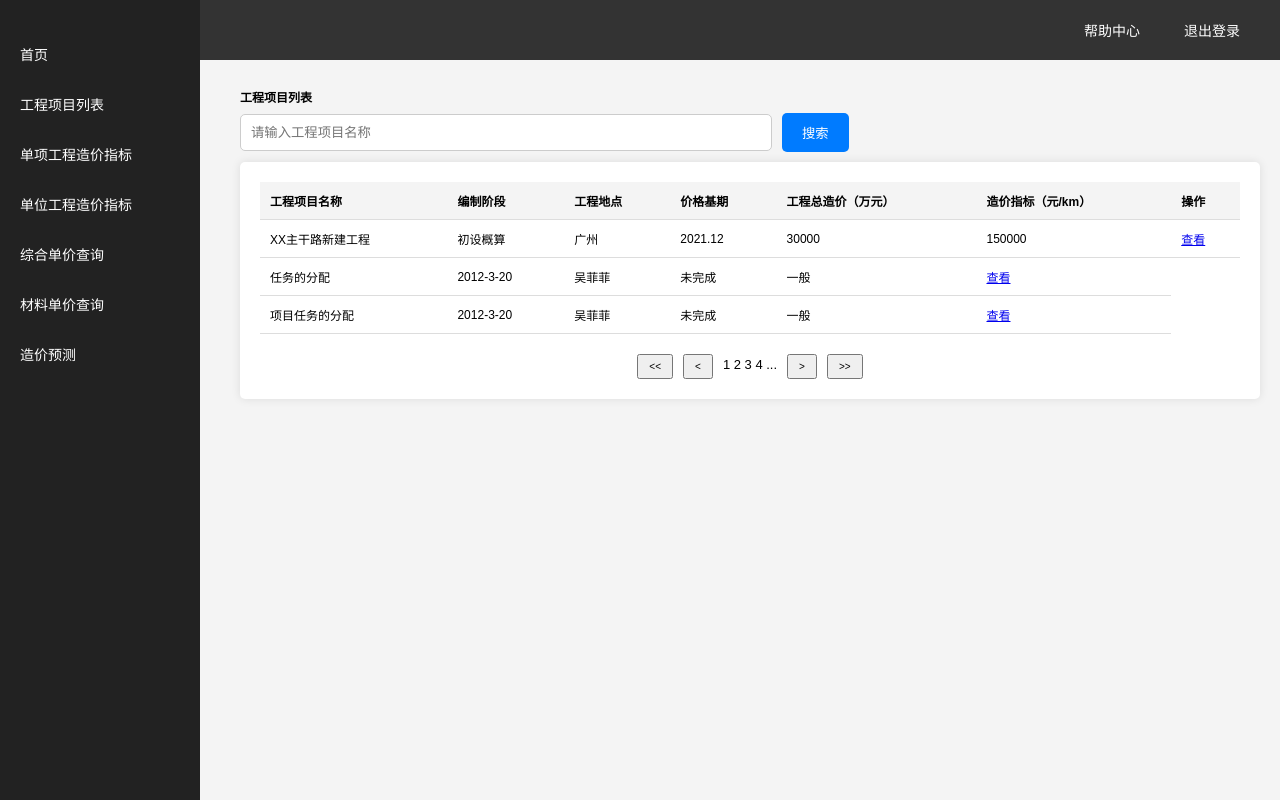
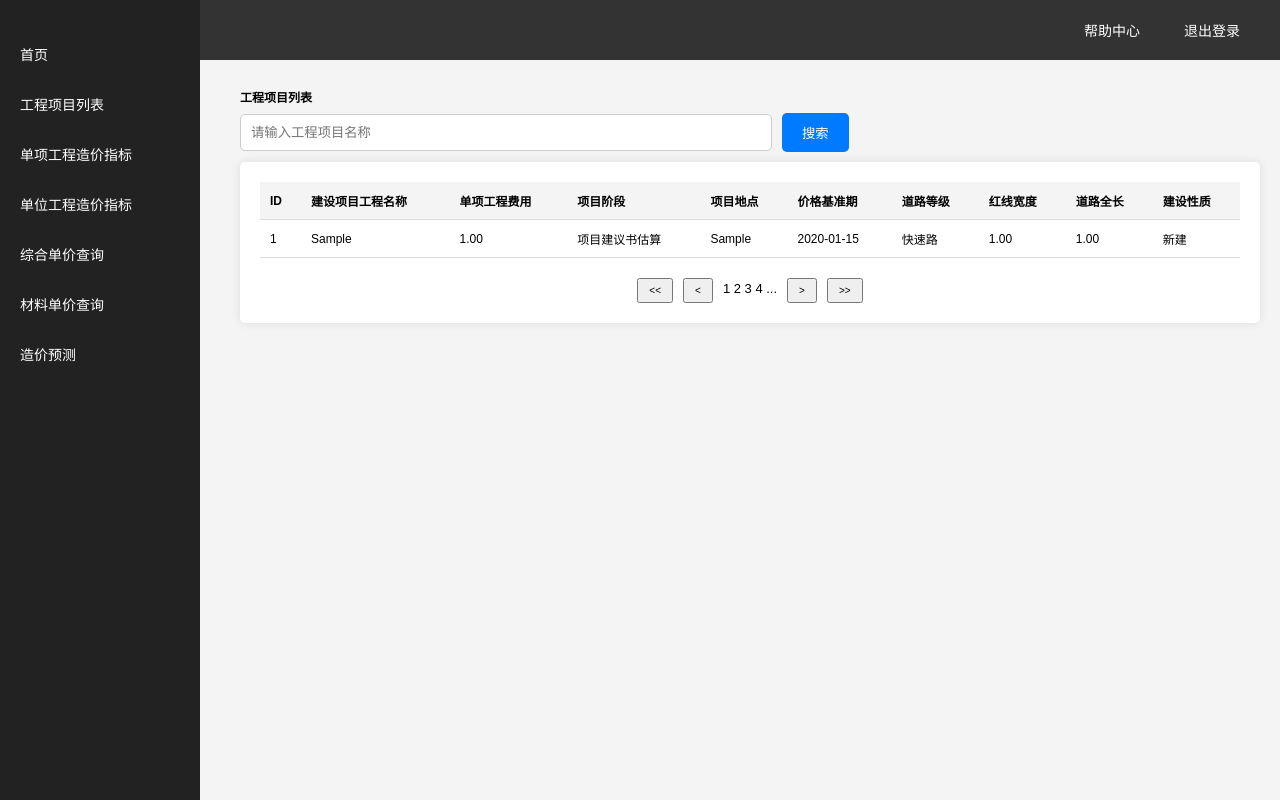
Before and after one commit to teresamili/cost-database, a Flask app: page /projects in a window 1280 px wide. Run offline with Flask 3, Linux system fonts and the light colour scheme; the visitor is signed in with stand-in values (Sample User, id 1); tables that the repository leaves empty hold one stand-in row (values such as "Sample post"); grey boxes are pictures that could not be loaded.

Commit message:
提交说明

```diff
--- /dev/null
+++ b/app.py
@@ -0,0 +1,66 @@
+from flask import Flask, render_template, request, redirect, url_for, session, flash
+from flask_sqlalchemy import SQLAlchemy
+
+
+
+app = Flask(__name__)
+app.secret_key = 'your_secret_key'
+app.config['SQLALCHEMY_DATABASE_URI'] = 'mysql+pymysql://root:March5323@localhost/cost-database'
+app.config['SQLALCHEMY_TRACK_MODIFICATIONS'] = False
+db = SQLAlchemy(app)
+
+# 定义模型类
+class Project(db.Model):
+    __tablename__ = '项目表'
+    项目表_id = db.Column(db.Integer, primary_key=True)
+    建设项目工程名称 = db.Column(db.String(225))
+    单项工程费用 = db.Column(db.Numeric(14, 2))
+    项目阶段 = db.Column(db.Enum('项目建议书估算', '可行性研究估算', '初步设计概算', '施工图预算', '招标控制价'))
+    项目地点 = db.Column(db.String(45))
+    价格基准期 = db.Column(db.Date)
+    道路等级 = db.Column(db.Enum('快速路', '主干路', '次干路', '支路'))
+    红线宽度 = db.Column(db.Numeric(5, 2))
+    道路全长 = db.Column(db.Numeric(7, 2))
+    建设性质 = db.Column(db.Enum('新建', '改建'))
+
+# 假设的用户数据库（实际项目应使用数据库）
+users = {
+    "zjsjk": "123456"
+}
+
+@app.route('/')
+def index():
+    if 'username' in session:
+        return redirect(url_for('projects'))
+    return redirect(url_for('login'))
+
+@app.route('/login', methods=['GET', 'POST'])
+def login():
+    if request.method == 'POST':
+        username = request.form['username']
+        password = request.form['password']
+        if username in users and users[username] == password:
+            session['username'] = username
+            return redirect(url_for('projects'))
+        else:
+            flash("用户名或密码错误，请重试")
+    return render_template('login.html')
+
+@app.route('/projects')
+def projects():
+    # 检查用户是否已经登录
+    if 'username' in session:
+        # 用户已登录，从数据库获取项目列表
+        project_list = Project.query.all()
+        return render_template('projects.html', projects=project_list)
+    else:
+        # 用户未登录，重定向到登录页面
+        return redirect(url_for('login'))
+
+@app.route('/logout')
+def logout():
+    session.pop('username', None)
+    return redirect(url_for('login'))
+
+if __name__ == "__main__":
+    app.run(debug=True)
--- a/project_folder/app.py
+++ /dev/null
@@ -1,65 +0,0 @@
-from flask import Flask, render_template, request, redirect, url_for, session, flash
-
-
-app = Flask(__name__)
-app.secret_key = 'your_secret_key'  # 用于会话管理
-
-# 假设的用户数据库（实际项目应使用数据库）
-users = {
-    "zjsjk": "123456"  # 用户名: 密码
-}
-
-@app.route('/') #/访问的路径
-def index():
-    # 如果用户已登录，跳转到项目页面，否则跳转到登录页面
-    if 'username' in session:
-        return redirect(url_for('projects'))
-    return redirect(url_for('login'))
-
-@app.route('/login', methods=['GET', 'POST'])
-def login():
-    if request.method == 'POST':
-        # request 对象从表单获取用户名和密码
-        username = request.form['username']
-        password = request.form['password']
-
-        # 验证用户名和密码
-        if username in users and users[username] == password:
-            # 登录成功，保存会话信息
-            session['username'] = username
-            return redirect(url_for('projects'))  # 登录成功后跳转到项目页面
-        else:
-            # 登录失败，显示错误提示
-            flash("用户名或密码错误，请重试")
-
-    return render_template('login.html')
-
-@app.route('/projects')
-def projects():
-    # 仅登录用户可以访问项目页面
-    if 'username' in session:
-        return render_template('projects.html')  # 渲染项目页面
-    else:
-        return redirect(url_for('login'))
-
-@app.route('/logout')
-def logout():
-    # 退出登录，清除会话信息
-    session.pop('username', None)
-    return redirect(url_for('login'))
-
-
-#导入flask对象
-from flask_sqlalchemy import SQLAlchemy
-#使用flask对象创建一个app对象 app是应用的意思
-app = Flask(__name__)
-app.config['SQLALCHEMY_DATABASE_URI'] = 'mysql+pymysql://username:password@localhost/database_name'
-db = SQLAlchemy(app)
-
-# 定义模型
-class User(db.Model):
-    id = db.Column(db.Integer, primary_key=True)
-    name = db.Column(db.String(50), nullable=False)
-
-if __name__ == "__main__":
-    app.run(debug=True)
--- a/project_folder/config.py
+++ /dev/null
@@ -1,6 +0,0 @@
-class Config:
-    MYSQL_HOST = 'localhost'
-    MYSQL_USER = 'root'
-    MYSQL_PASSWORD = 'March5323'
-    MYSQL_DB = 'cost-database'
-    MYSQL_PORT = 3306  # 默认端口，必要时修改
--- a/templates/projects.html
+++ b/templates/projects.html
@@ -35,41 +35,33 @@
           <table>
             <thead>
               <tr>
-                <th>工程项目名称</th>
-                <th>编制阶段</th>
-                <th>工程地点</th>
-                <th>价格基期</th>
-                <th>工程总造价（万元）</th>
-                <th>造价指标（元/km）</th>
-                <th>操作</th>
-              </tr>
-            </thead>
-            <tbody>
-              <tr>
-                <td>XX主干路新建工程</td>
-                <td>初设概算</td>
-                <td>广州</td>
-                <td>2021.12</td>
-                <td>30000</td>
-                <td>150000</td>
-                <td><a href="#">查看</a></td>
-              </tr>
-              <tr>
-                <td>任务的分配</td>
-                <td>2012-3-20</td>
-                <td>吴菲菲</td>
-                <td>未完成</td>
-                <td>一般</td>
-                <td><a href="#">查看</a></td>
-              </tr>
-              <tr>
-                <td>项目任务的分配</td>
-                <td>2012-3-20</td>
-                <td>吴菲菲</td>
-                <td>未完成</td>
-                <td>一般</td>
-                <td><a href="#">查看</a></td>
-              </tr>
+      <th>ID</th>
+      <th>建设项目工程名称</th>
+      <th>单项工程费用</th>
+      <th>项目阶段</th>
+      <th>项目地点</th>
+      <th>价格基准期</th>
+      <th>道路等级</th>
+      <th>红线宽度</th>
+      <th>道路全长</th>
+      <th>建设性质</th>
+    </tr>
+  </thead>
+   <tbody>
+              {% for project in projects %}
+        <tr>
+            <td>{{ project.项目表_id }}</td>
+            <td>{{ project.建设项目工程名称 }}</td>
+            <td>{{ project.单项工程费用 }}</td>
+            <td>{{ project.项目阶段 }}</td>
+            <td>{{ project.项目地点 }}</td>
+            <td>{{ project.价格基准期 }}</td>
+            <td>{{ project.道路等级 }}</td>
+            <td>{{ project.红线宽度 }}</td>
+            <td>{{ project.道路全长 }}</td>
+            <td>{{ project.建设性质 }}</td>
+        </tr>
+        {% endfor %}
             </tbody>
           </table>
           <!-- 分页 -->
```
